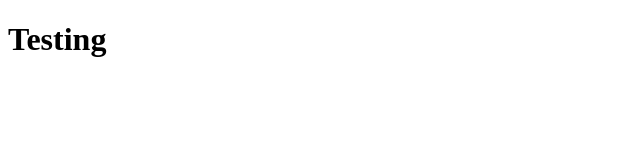
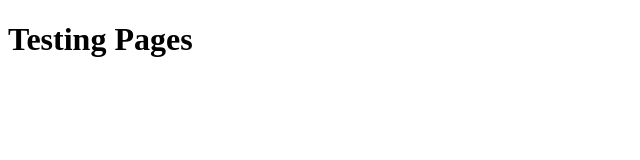
Before and after one commit to chiyakaKuda/shamiso.github.io, a plain HTML site: page index.html in a window 1280 px wide. Shown: the whole page, without its empty margins (0-640 px from the left). Drawn offline with Linux system fonts and the light colour scheme.

Commit message:
updated index,html

```diff
--- a/index.html
+++ b/index.html
@@ -7,7 +7,7 @@
 </head>
 <body>
     <h1>
-        Testing
+        Testing Pages
     </h1>
 </body>
 </html>
```
